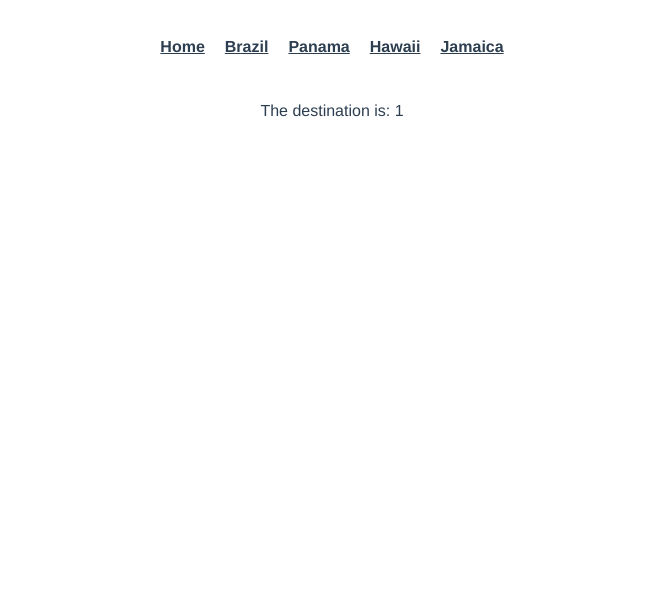
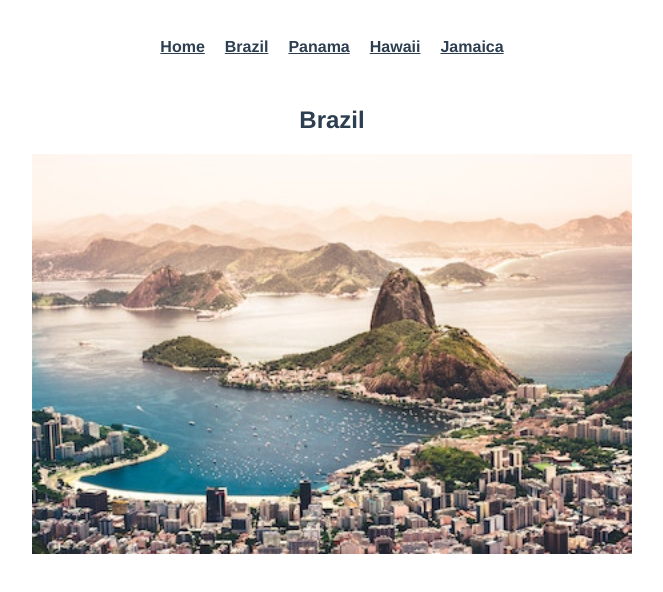
Before and after one commit to christopher-dabrowski/learn-vue-router, a Vue app: page /#/details/1 in a window 1280 px wide. Shown: the top 592 px of the page, without its empty margins (308-971 px from the left). Built offline with nearby package versions, Linux system fonts and the light colour scheme.

Commit message:
Working details view

```diff
--- a/src/views/DestinationDetails.vue
+++ b/src/views/DestinationDetails.vue
@@ -1,3 +1,48 @@
 <template>
-  <p>The destination is: {{ this.$route.params.id }}</p>
+  <section class="destination">
+    <!-- <p>The destination ID is: {{ destinationId }}</p> -->
+    <h1>{{ destination.name }}</h1>
+    <div class="destination-detais">
+      <img :src="require(`@/assets/${destination.image}`)" />
+    </div>
+  </section>
 </template>
+
+<script>
+import store from "@/store.js";
+
+export default {
+  data() {
+    return {
+      destinationId: this.$route.params.id,
+    };
+  },
+  computed: {
+    destination() {
+      return store.destinations.find(
+        (destination) => destination.id == this.destinationId
+      );
+    },
+  },
+};
+</script>
+
+<style scoped>
+img {
+  max-width: 600px;
+  height: auto;
+  width: 100%;
+  max-height: 400px;
+}
+
+.destination-details {
+  display: flex;
+  justify-content: space-between;
+}
+
+p {
+  margin: 0 40px;
+  font-size: 20px;
+  text-align: left;
+}
+</style>
```
